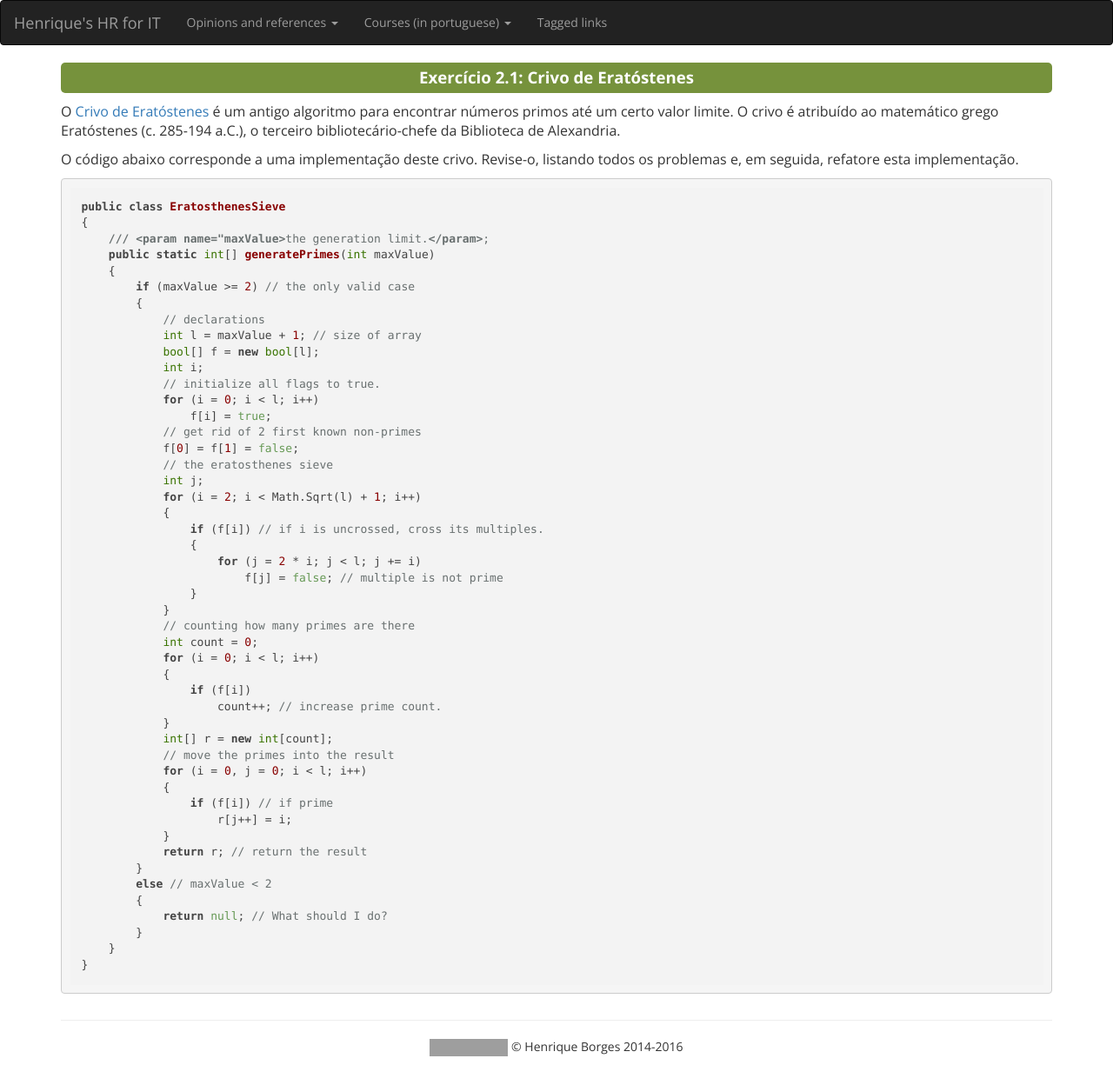
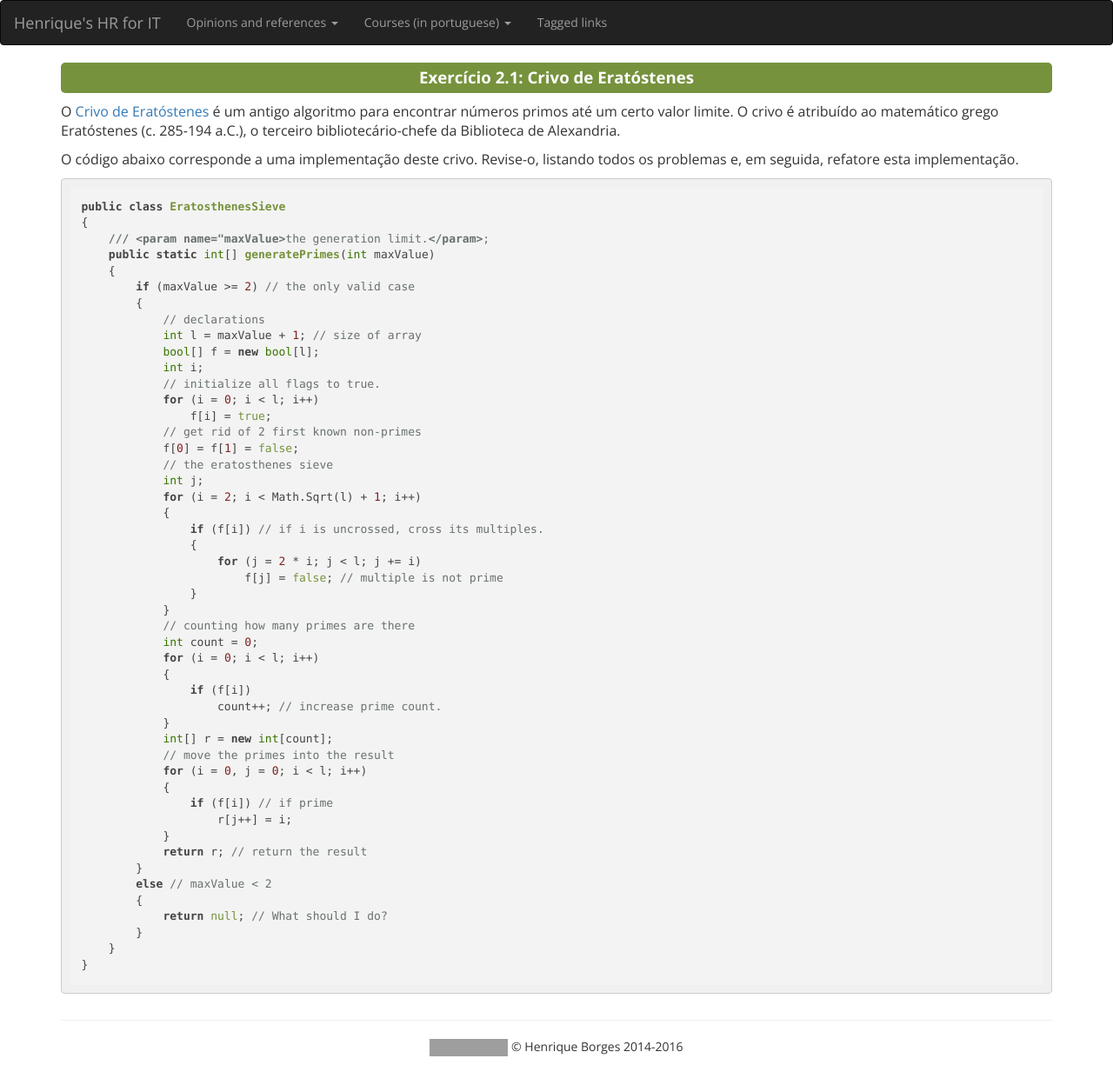
Before and after one commit to Hbas/hbas.github.io, a Jekyll site: the page built from courses/codigolimpo/assessment2.md, in a window 1280 px wide. Shown: the whole page at 87% size. Built offline with Jekyll 4.4.1, drawn with Linux system fonts in a browser that asks for light colours; nearby versions of some CDN libraries; grey boxes are pictures that could not be loaded.

Commit message:
Improvements on highlighter

```diff
--- a/_sass/exercises.scss
+++ b/_sass/exercises.scss
@@ -14,7 +14,7 @@
 
 	h2
 	{
-		background-color: #76923c;
+		background-color: $base-green;
 		color: white;
 		font-weight: bold;
 		text-align: center;
@@ -30,11 +30,4 @@
 		margin-top: 0;
 	}
 
-	pre.prettyprint
-	{
-		margin-top: 20px;
-		border: 0;
-		padding: 5px;
-	}
-
 }
--- a/_sass/lessons.scss
+++ b/_sass/lessons.scss
@@ -86,8 +86,8 @@
 
 	.lessonSection
 	{
-		color: #76923c;
-		border-bottom: 1px dashed #76923c;
+		color: $base-green;
+		border-bottom: 1px dashed $base-green;
 		font-weight: bold;
 		text-align: center;
 		margin: 0;
@@ -96,15 +96,10 @@
 
 	h2.lessonSection
 	{
-		border-top: 1px solid #76923c;
+		border-top: 1px solid $base-green;
 		border-bottom-style: solid;
 		font-size: 16pt;
 		padding: 20px 0;
 	}
 
-	pre.prettyprint
-	{
-		border: 0;
-		background-color: #FAFAFA;
-	}
 }
--- a/_sass/theme.scss
+++ b/_sass/theme.scss
@@ -1,4 +1,6 @@
 $base-green: #76923c;
+$base-brown: #5d523c;
+$base-red: #802021;
 
 .btn.btn-green {
   color: #fff;
@@ -11,3 +13,15 @@
   background-color: darken($base-green, 5%);
   border-color: darken($base-green, 15%);
 }
+
+pre {
+  background-color: #F0F0F0;
+}
+
+.hljs-title, .hljs-literal {
+  color: $base-green;
+}
+
+.hljs-string, .hljs-number {
+  color: $base-red;
+}
```
